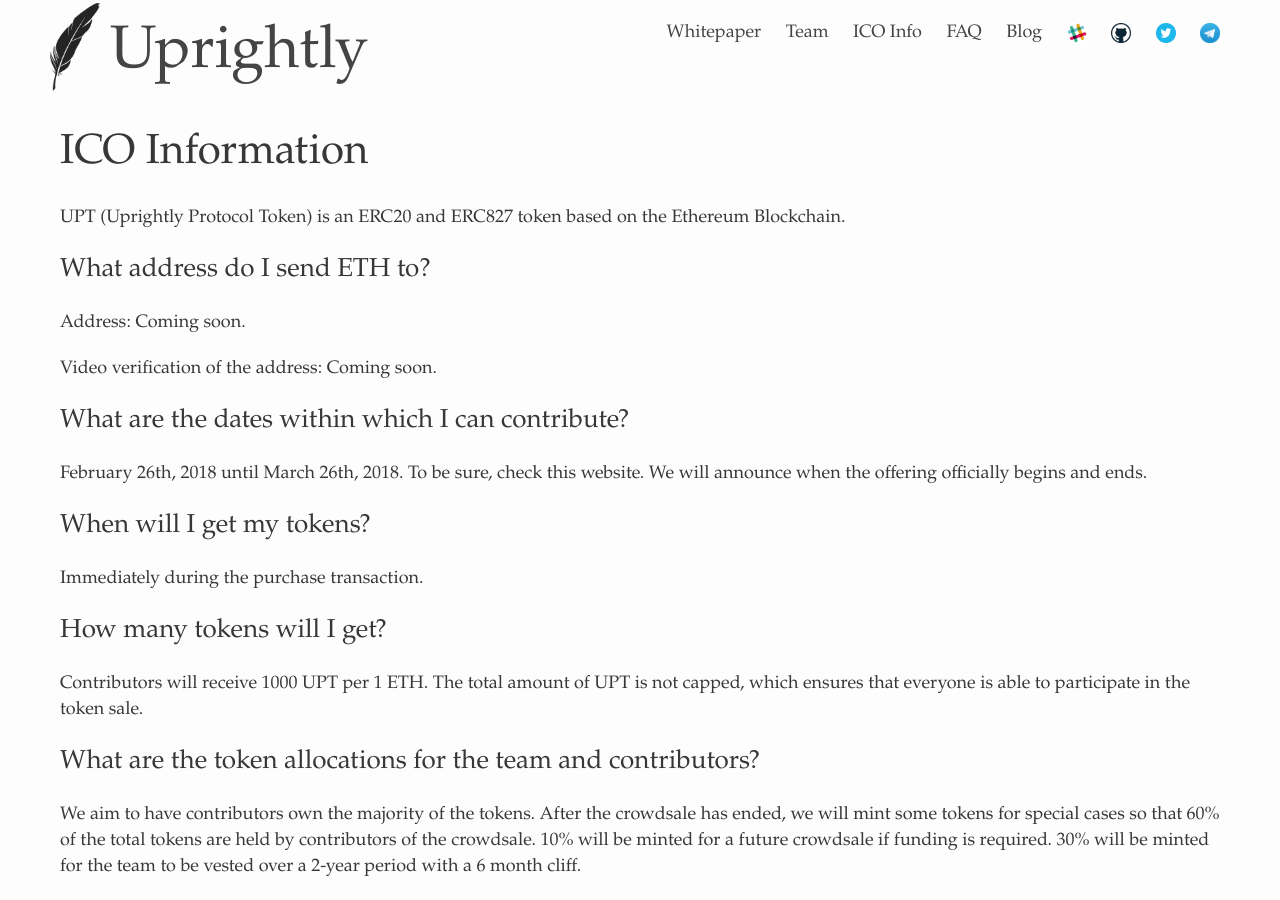
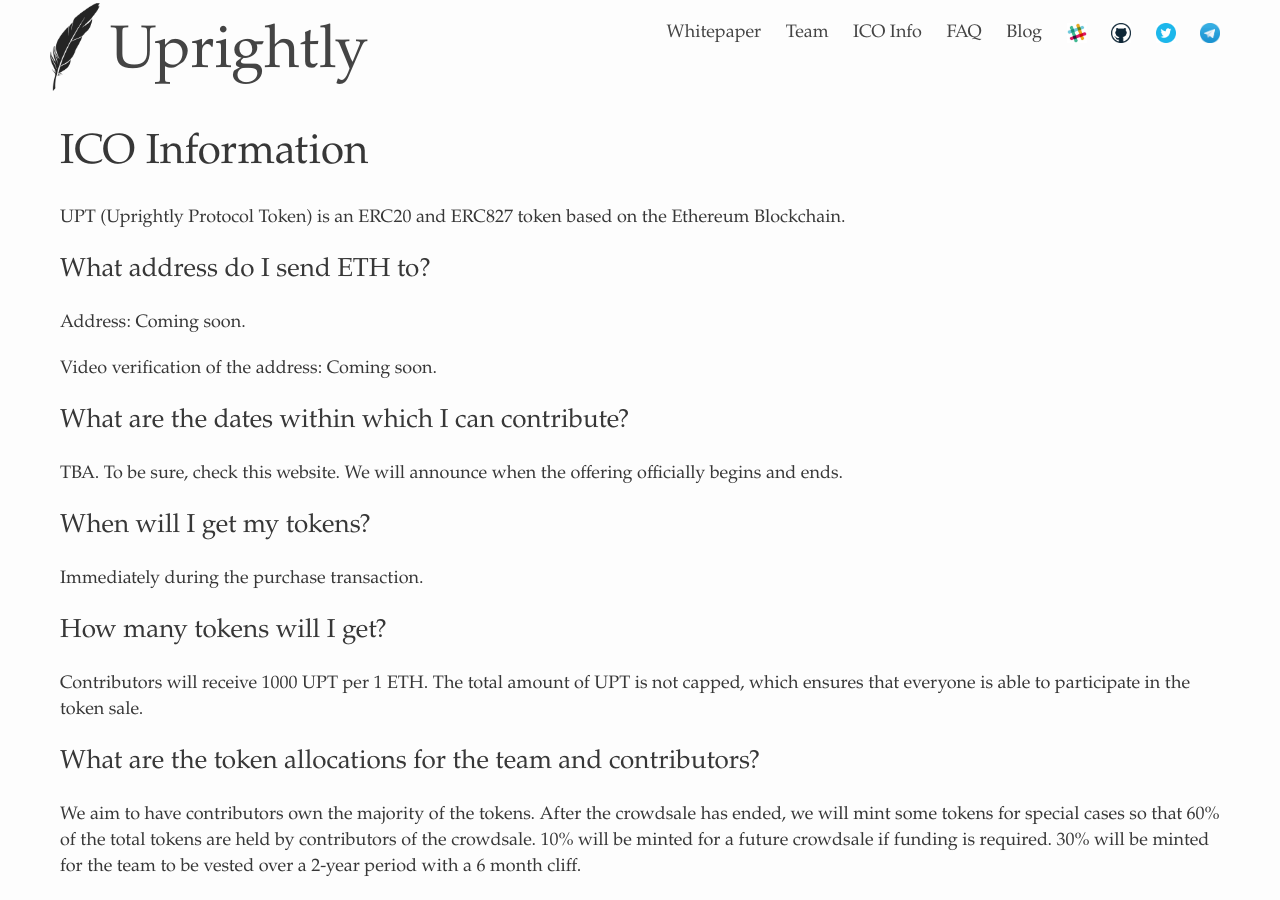
Before and after one commit to uprightly/website, a Jekyll site: the page built from ico.md, in a window 1280 px wide and 900 px high. Built offline with Jekyll 4.4.1, drawn with Linux system fonts in a browser that asks for light colours; comment, search, counter and statistics services are not loaded.

Commit message:
update with TBA token sale date

```diff
--- a/ico.md
+++ b/ico.md
@@ -14,7 +14,7 @@
 
 ## What are the dates within which I can contribute?
 
-February 26th, 2018 until March 26th, 2018. To be sure, check this website. We will announce when the offering officially begins and ends.
+TBA. To be sure, check this website. We will announce when the offering officially begins and ends.
 
 ## When will I get my tokens?
 
```
Also changed, not shown: 1 other file.
